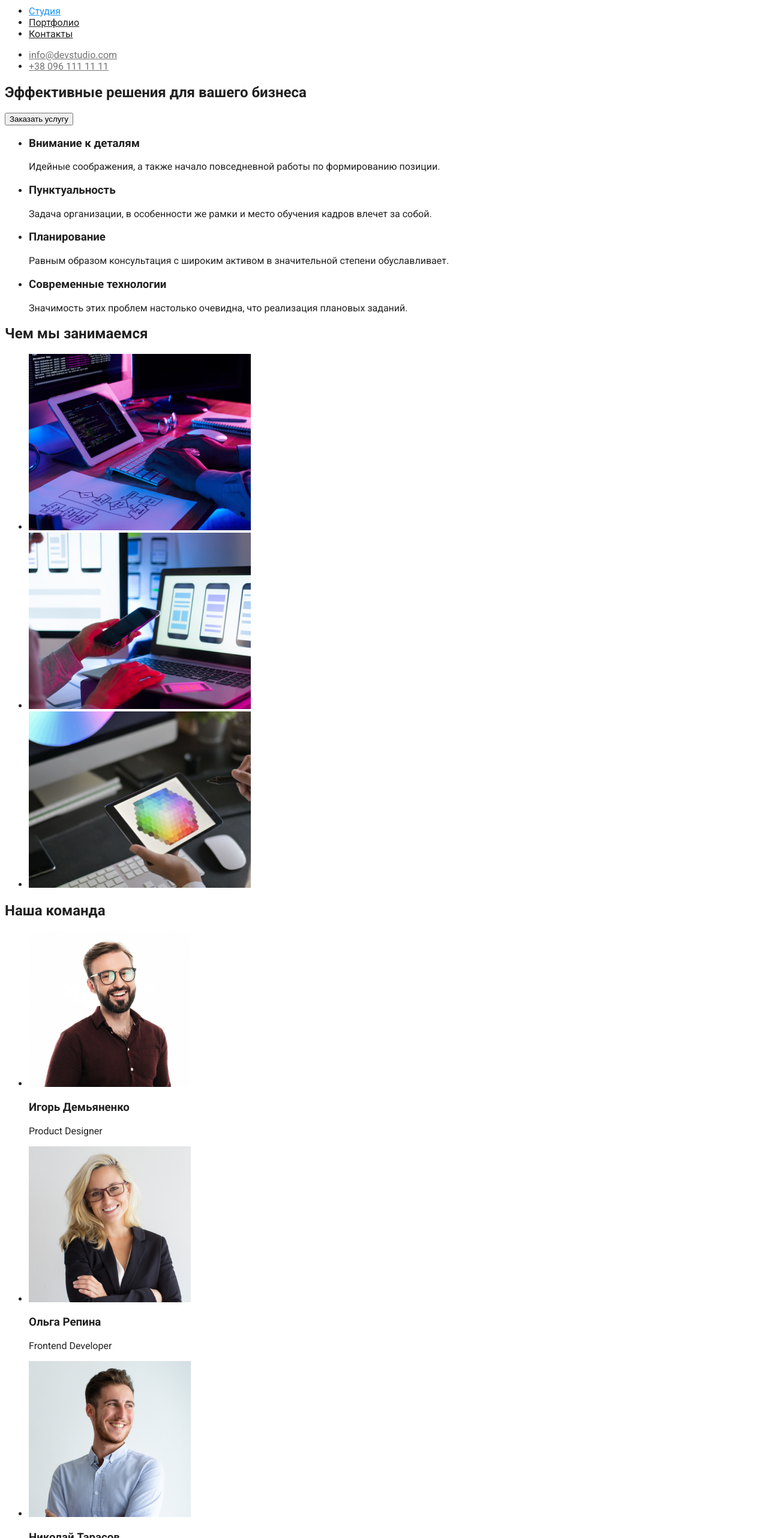
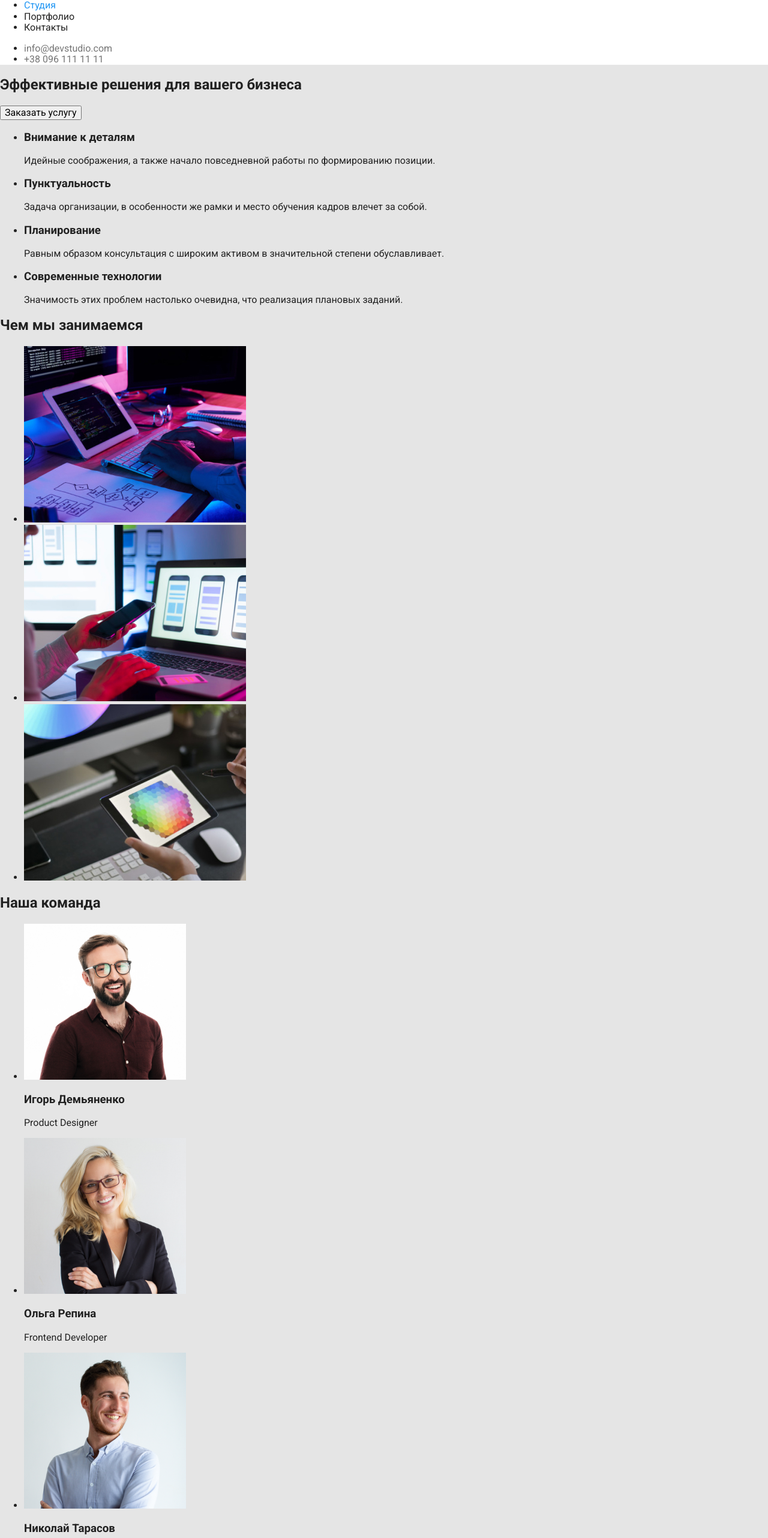
Before and after one commit to VitaliiKovalenko88/goit-markup-hw-02, a plain HTML site: page index.html in a window 1280 px wide. Shown: the part 34-2598 px from the top of the page at 60% size. Drawn offline with nearby package versions, Linux system fonts and the light colour scheme.

Commit message:
присвоены имена классов на index.html, а также частично на portfolio.html

```diff
--- a/css/style.css
+++ b/css/style.css
@@ -9,14 +9,27 @@
   --title-text-color: #757575;
   --accent-color: #2196f3;
   --primary-white-color: #ffffff;
+  --primary-background-color: #e5e5e5;
+  --secondary-background-color: #2f303a;
 }
 
 /* body */
 
 body {
-  background-color: var(--primary-white-color);
+  background-color: var(--primary-background-color);
   color: var(--primary-text-color);
   font-family: Roboto, sans-serif;
+}
+
+/* link */
+
+.link {
+  text-decoration: none;
+}
+/* header */
+
+.header {
+  background-color: var(--primary-white-color);
 }
 
 /* logo */
@@ -35,22 +48,22 @@ body {
   color: #2196f3;
 }
 
-/* SITE NAVI */
+/* SITE NAVE */
 
 .site-nave .link {
   color: var(--primary-text-color);
 }
 
-.site-nave .link:hover,
-.site-nave .link:focus {
+.site-nav .link:hover,
+.site-nav .link:focus {
   color: var(--accent-color);
 }
 
-.site-nave .link.current {
+.site-nav .list .current {
   color: var(--accent-color);
 }
 
-/* contact */
+/* contacts */
 
 .contacts .link {
   color: var(--title-text-color);
--- a/index.html
+++ b/index.html
@@ -5,6 +5,9 @@
   <meta charset="UTF-8">
   <meta name="viewport" content="width=device-width, initial-scale=1.0">
   <title lang="en">WebStudio</title>
+  <link rel="stylesheet" href="https://cdnjs.cloudflare.com/ajax/libs/modern-normalize/1.0.0/modern-normalize.min.css"
+    integrity="sha512-ISS7cAi1PEhQ8jnbJpJZMd29NlhNj4AWYyLOSp2CE/CsHxTCu+r+t0D2yoJudVrd0/8fTVPUVDzY5Tvli75u/g=="
+    crossorigin="anonymous" />
   <link
     href="https://fonts.googleapis.com/css2?family=Oleo+Script&family=Raleway:wght@700&family=Roboto:wght@400;500;700;900&display=swap"
     rel="stylesheet">
@@ -12,102 +15,102 @@
 </head>
 
 <body>
-  <header>
-    <!-- SITE NAVI -->
-    <nav>
-      <a href="./index.html" title="главная страница" class="logo"><span class="logo-web">Web</span>Studio</a>
+  <header class="header">
+    <!-- SITE NAV -->
+    <nav class="site-nav">
+      <a href="./index.html" title="главная страница" class="logo link"><span class="logo-web">Web</span>Studio</a>
       <ul class="site-nave list">
-        <li><a href="#" class="link current">Студия</a></li>
-        <li><a href="./portfolio.html" class="link">Портфолио</a></li>
-        <li><a href="#" class="link">Контакты</a></li>
+        <li class="site-nav-item"><a href="./index.html" class="link current">Студия</a></li>
+        <li class="site-nav-item"><a href="./portfolio.html" class="link">Портфолио</a></li>
+        <li class="site-nav-item"><a href="#" class="link">Контакты</a></li>
       </ul>
     </nav>
     <ul class="contacts list">
-      <li><a href="mailto:info@devstudio.com" class="link">info@devstudio.com</a></li>
-      <li><a href="tel.+380961111111" class="link">+38 096 111 11 11</a></li>
+      <li class="contacts-item"><a href="mailto:info@devstudio.com" class="mail link">info@devstudio.com</a></li>
+      <li class="contacts-item"><a href="tel.+380961111111" class="tel link">+38 096 111 11 11</a></li>
     </ul>
   </header>
   <main>
     <!-- HERO -->
-    <section>
-      <h1>Эффективные решения для вашего бизнеса</h1>
-      <button type="button">Заказать услугу</button>
+    <section class="hero">
+      <h1 class="title">Эффективные решения для вашего бизнеса</h1>
+      <button type="button" class="hero-button">Заказать услугу</button>
     </section>
     <!-- FEATURES-->
-    <section>
-      <ul>
+    <section class="features">
+      <ul class="features-list">
         <li>
-          <h3>Внимание к деталям</h3>
-          <p>Идейные соображения, а также начало повседневной работы по формированию позиции.</p>
+          <h3 class="">Внимание к деталям</h3>
+          <p class="">Идейные соображения, а также начало повседневной работы по формированию позиции.</p>
         </li>
         <li>
           <h3>Пунктуальность</h3>
-          <p>Задача организации, в особенности же рамки и место обучения кадров влечет за собой.</p>
+          <p class="">Задача организации, в особенности же рамки и место обучения кадров влечет за собой.</p>
         </li>
         <li>
-          <h3>Планирование</h3>
-          <p>Равным образом консультация с широким активом в значительной степени обуславливает.</p>
+          <h3 class="">Планирование</h3>
+          <p class="">Равным образом консультация с широким активом в значительной степени обуславливает.</p>
         </li>
         <li>
-          <h3>Современные технологии</h3>
-          <p>Значимость этих проблем настолько очевидна, что реализация плановых заданий.</p>
+          <h3 class="">Современные технологии</h3>
+          <p class="">Значимость этих проблем настолько очевидна, что реализация плановых заданий.</p>
         </li>
       </ul>
     </section>
     <!--ABOUT US-->
-    <section>
-      <h2>Чем мы занимаемся</h2>
-      <ul>
-        <li><img src="./images/images-index/img1.jpg" alt="руки на клавиатуре перед компютером" width="370"
-            height="294"></li>
-        <li><img src="./images/images-index/img2.jpg"
+    <section class="about">
+      <h2 class="about-title">Чем мы занимаемся</h2>
+      <ul class="about-list">
+        <li class="about-list-image"><img src="./images/images-index/img1.jpg" alt="руки на клавиатуре перед компютером"
+            width="370" height="294"></li>
+        <li class="about-list-image"><img src="./images/images-index/img2.jpg"
             alt="человек державший в однлй руке телефон а вторую руку положил на компюьер в каком то офисе" width="370"
             height="294">
         </li>
-        <li><img src="./images/images-index/img3.jpg" alt="чьи то руки держащие в руках планшет перед компютером"
-            width="370" height="294"></li>
+        <li class="about-list-image"><img src="./images/images-index/img3.jpg"
+            alt="чьи то руки держащие в руках планшет перед компютером" width="370" height="294"></li>
       </ul>
     </section>
     <!--team-->
-    <section>
-      <h2>Наша команда</h2>
-      <ul>
-        <li> <img src="./images/images-index/img4.jpg"
+    <section class="team">
+      <h2 class="team-title">Наша команда</h2>
+      <ul class="team-list">
+        <li class="team-list-item"> <img src="./images/images-index/img4.jpg"
             alt="улыбающийся Игорь Демьяненко с бородой и в очках в бордовой рубашке" width="270" height="260">
-          <h3>Игорь Демьяненко</h3>
-          <p lang="en">Product Designer</p>
+          <h3 class="team-list-name">Игорь Демьяненко</h3>
+          <p lang="en" class="team-list-text-profession">Product Designer</p>
         </li>
-        <li>
+        <li class="team-list-item">
           <img src="./images/images-index/img5.jpg" alt="красивая и улыбающаяся Ольга Репина в очках и чорном пиджаке"
             width="270" height="260">
-          <h3>Ольга Репина</h3>
-          <p lang="en">Frontend Developer</p>
+          <h3 class="team-list-name">Ольга Репина</h3>
+          <p lang="en" class="team-list-text-profession">Frontend Developer</p>
         </li>
-        <li>
+        <li class="team-list-item">
           <img src="./images/images-index/img6.jpg" alt="черезчур улыбающийся Николай Тарасов в голубой рубашке"
             width="270" height="260">
-          <h3>Николай Тарасов</h3>
-          <p lang="en">Marketing</p>
+          <h3 class="team-list-name">Николай Тарасов</h3>
+          <p lang="en" class="team-list-text-profession">Marketing</p>
         </li>
-        <li> <img src="./images/images-index/img7.jpg" alt="хитро улыбающийся Михаил Ермаков в чорной футболке"
-            width="270" height="260">
-          <h3>Михаил Ермаков</h3>
-          <p lang="en">UI Designer</p>
+        <li class="team-list-item"> <img src="./images/images-index/img7.jpg"
+            alt="хитро улыбающийся Михаил Ермаков в чорной футболке" width="270" height="260">
+          <h3 class="team-list-name">Михаил Ермаков</h3>
+          <p lang="en" class="team-list-text-profession">UI Designer</p>
         </li>
       </ul>
     </section>
   </main>
   <!--footer-->
-  <footer>
-    <a href="./index.html" title="переход на главную страницу" class="logo">
+  <footer class="footer">
+    <a href="./index.html" title="переход на главную страницу" class="logo link">
       <span class="logo-web">Web</span>Studio</a>
-    <address>
-      <a href="https://goo.gl/maps/4jQuwbv64BxVn1Br7">г.
+    <address class="adress">
+      <a href="https://goo.gl/maps/4jQuwbv64BxVn1Br7" class="adress link">г.
         Киев, пр-т Леси Украинки, 26</a>
     </address>
-    <ul>
-      <li><a href="mailto:info@example.com">info@example.com</a></li>
-      <li><a href="tel:+380991111111">+38 099 111 11 11</a></li>
+    <ul class="contacts list">
+      <li class="contacts-item"><a href="mailto:info@example.com" class="mail link">info@example.com</a></li>
+      <li class="contacts-item"><a href="tel:+380991111111" class="tel link">+38 099 111 11 11</a></li>
     </ul>
 
   </footer>
```
Also changed, not shown: portfolio.html (+28 -16 lines).
